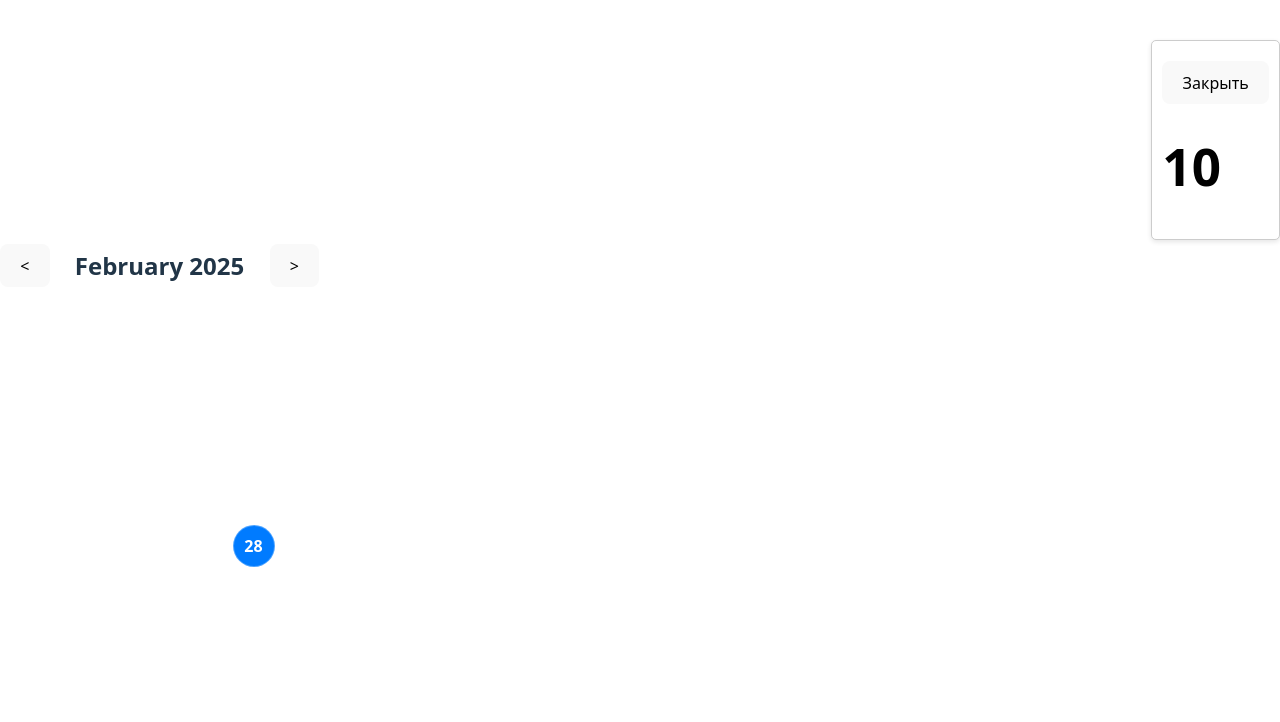
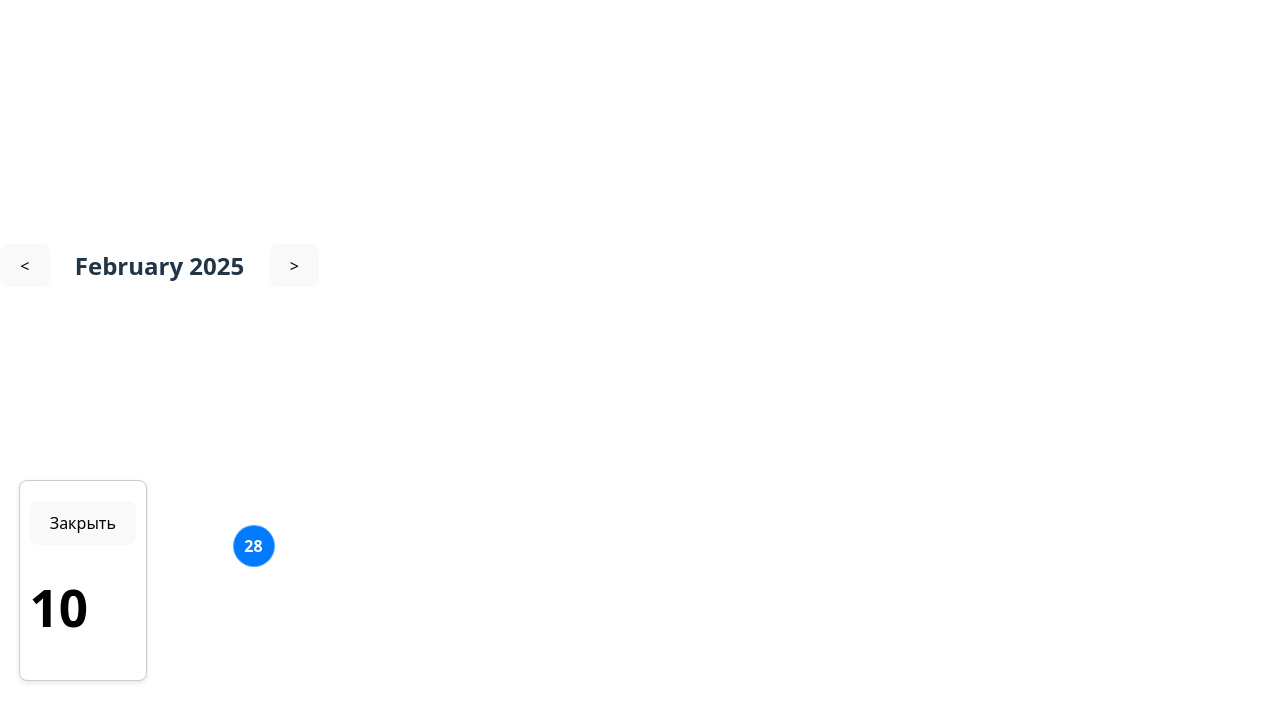
Before and after one commit to romboooo/hab-it, a React (Vite) app: page / in a window 1280 px wide. Both pictures are taken after a click on the element "10". Shown: the top 722 px of the page. Built offline with nearby package versions, Linux system fonts and the light colour scheme.

Commit message:
feat: add an animation for dropDownMenu

```diff
--- a/src/pages/Calendar/Components/DayCell.tsx
+++ b/src/pages/Calendar/Components/DayCell.tsx
@@ -1,4 +1,4 @@
-import { useState } from "react";
+import { motion, AnimatePresence } from "framer-motion";
 import DropDownMenu from "./DropDownMenu";
 
 interface dayCellProps {
@@ -9,12 +9,18 @@ interface dayCellProps {
   onClick: (day: number) => void;
 }
 
-const dayCell: React.FC<dayCellProps> = ({ day, isCurrentDay, isOpen, onClick }) => {
-
+const dayCell: React.FC<dayCellProps> = ({
+  day,
+  isCurrentDay,
+  isOpen,
+  onClick,
+}) => {
   return (
     <div
+
       style={{
         width: "40px",
+        position: "relative",
         height: "40px",
         display: "flex",
         alignItems: "center",
@@ -41,7 +47,13 @@ const dayCell: React.FC<dayCellProps> = ({ day, isCurrentDay, isOpen, onClick })
       onClick={() => onClick(day)}
     >
       {day}
-      <DropDownMenu isOpen={isOpen} onClose={() => onClick(day) } currDate={day}></DropDownMenu>
+      <AnimatePresence>
+        <DropDownMenu
+          isOpen={isOpen}
+          onClose={() => onClick(day)}
+          currDate={day}
+        ></DropDownMenu>
+      </AnimatePresence>
     </div>
   );
 };
--- a/src/pages/Calendar/Components/DropDownMenu.tsx
+++ b/src/pages/Calendar/Components/DropDownMenu.tsx
@@ -1,3 +1,5 @@
+import { motion } from "framer-motion";
+
 interface DropDownMenuProps {
   isOpen: boolean;
   onClose: () => void;
@@ -13,18 +15,23 @@ const DropDownMenu: React.FC<DropDownMenuProps> = ({
     return null;
   }
   return (
-    <div
+    <motion.div
+      className="dropdown-menu"
+      initial={{ opacity: 0, x: 20, scale: 0.95 }}
+      animate={{ opacity: 1, x: 40, scale: 1 }}
+      exit={{ opacity: 0, x: 20, scale: 0.95 }}
+      transition={{ duration: 0.2, ease: "easeOut" }}
       style={{
         position: "absolute",
-        top: "40px",
-        right: "0",
+        top: "120%", // Смещение ниже ячейки
+        right: "-20px", // Смещение вправо
+        transformOrigin: "top right", // Точка трансформации
         backgroundColor: "#fff",
         border: "1px solid #ccc",
-        borderRadius: "5px",
+        borderRadius: "8px",
+        padding: "10px",
         boxShadow: "0 2px 5px rgba(0, 0, 0, 0.1)",
-        padding: "10px",
-        zIndex: 1000,
-      }}
+        zIndex: 1000,}}
     >
       <button
         onClick={(e) => {
@@ -36,7 +43,7 @@ const DropDownMenu: React.FC<DropDownMenuProps> = ({
         Закрыть
       </button>
       <h1 style={{ color: "#000000" }}>{currDate}</h1>
-    </div>
+    </motion.div>
   );
 };
 export default DropDownMenu;
```
